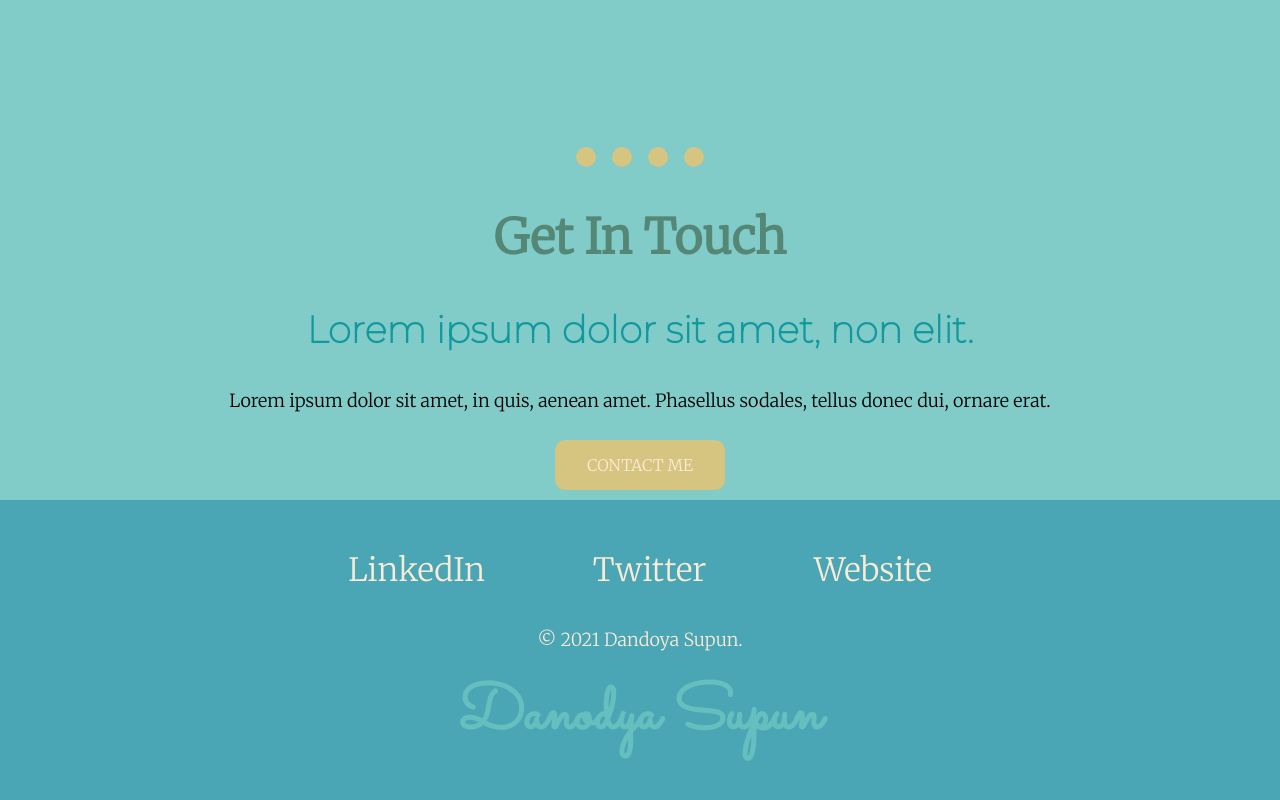
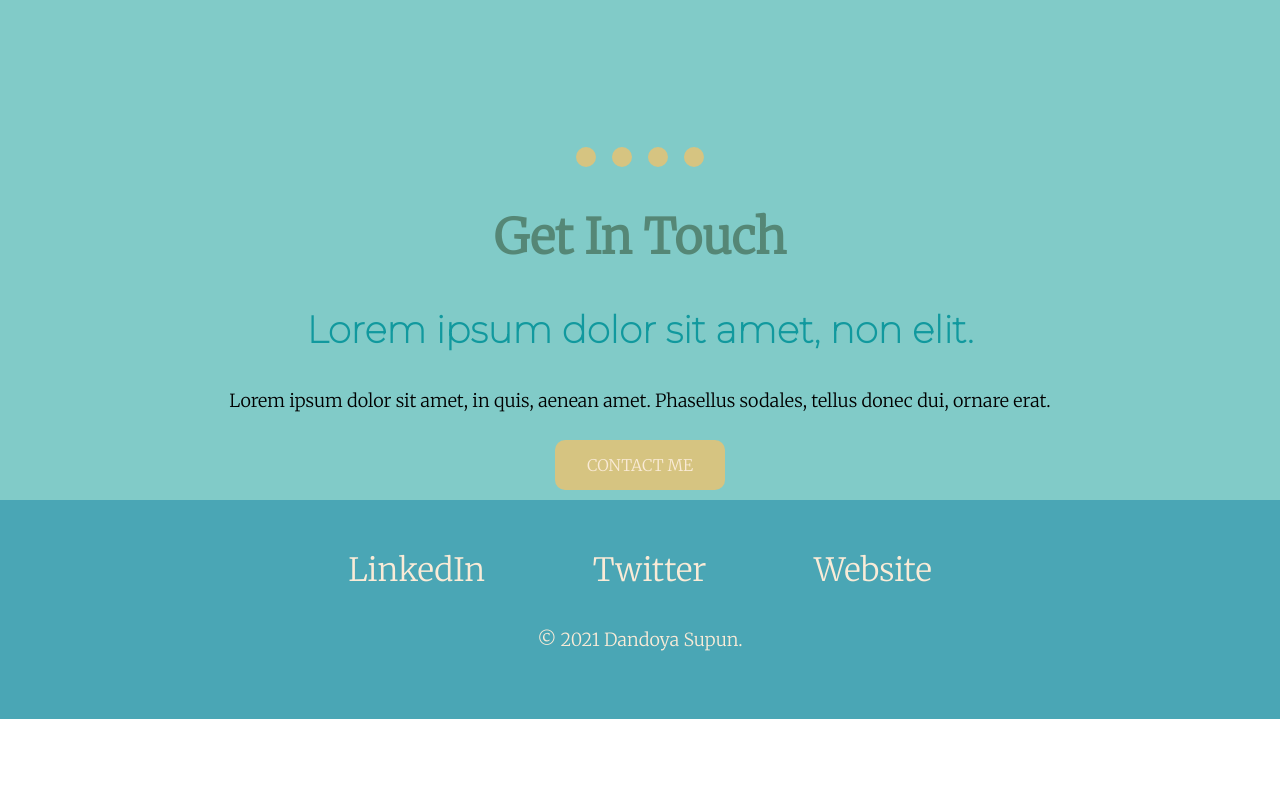
Before and after one commit to DaNoDya99/MyWeb, a plain HTML site: page index.html in a window 1280 px wide. Shown: the part 2089-2889 px from the top of the page. After the commit the page ends 2808 px from the top, so only its background shows below. Drawn offline with Linux system fonts and the light colour scheme.

Commit message:
Remove H2

```diff
--- a/index.html
+++ b/index.html
@@ -52,7 +52,6 @@
         <a class="footer-link" href="https://twitter.com/">Twitter</a>
         <a class="footer-link" href="https://www.appbrewery.co/">Website</a>
         <p class="cpyright">© 2021 Dandoya Supun.</p>
-        <h1>Danodya Supun</h1>
       </div>
 </body>
 </html>
```
